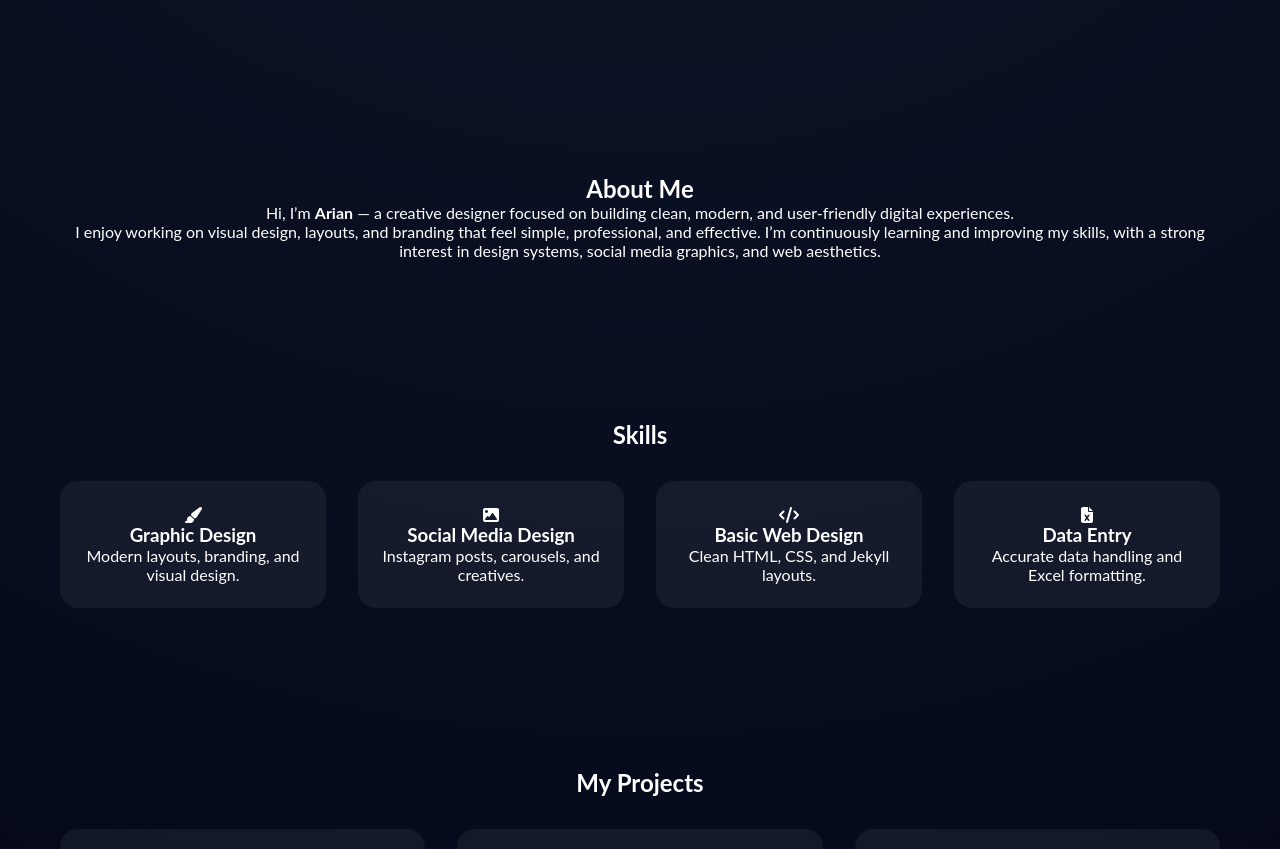
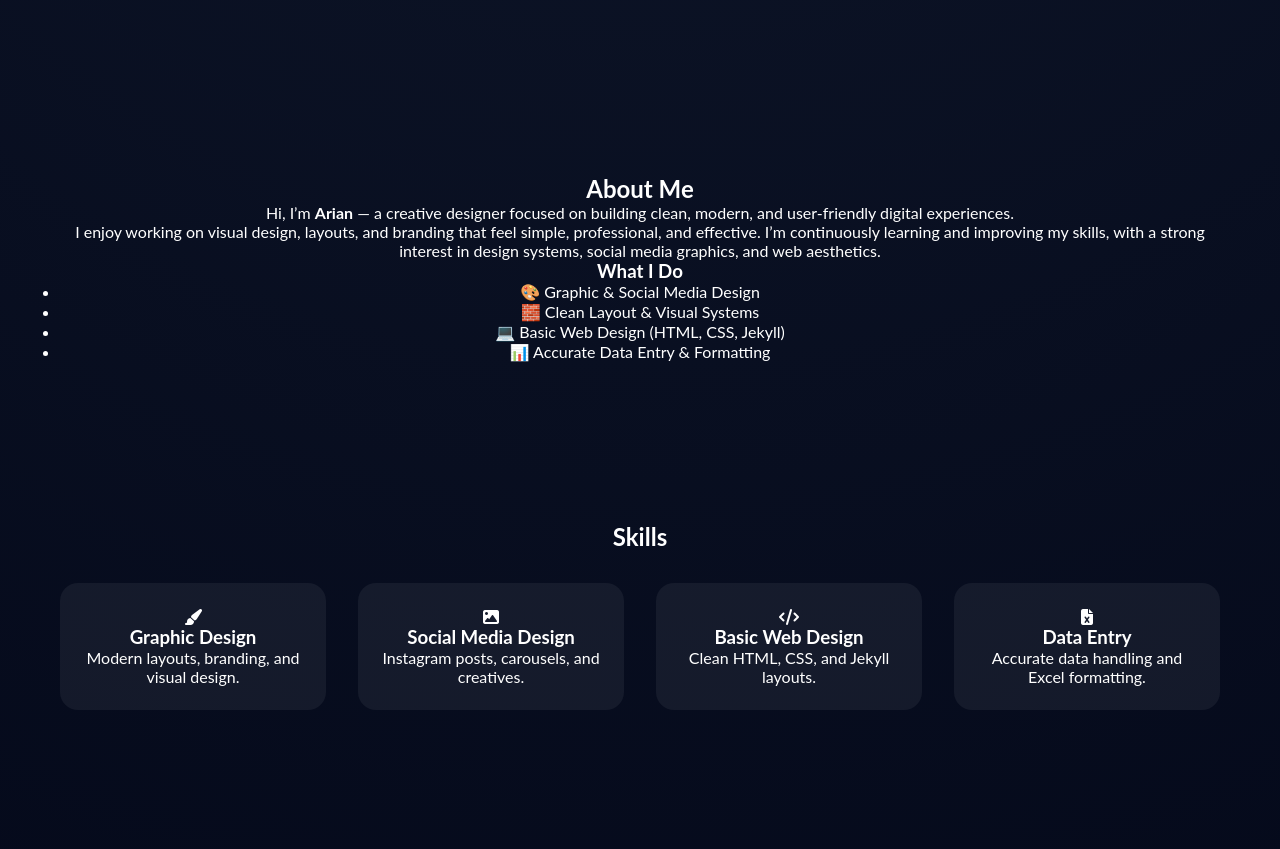
Before and after one commit to ariantechzone-stack/ariantechzone-stack.github.io, a Jekyll site: the page built from index.md, in a window 1280 px wide and 900 px high, scrolled down 692 px, cut to the strip 0-849 px from the top of the window. Built offline with Jekyll 4.4.1, drawn with Linux system fonts in a browser that asks for light colours.

Commit message:
Update index.md

```diff
--- a/index.md
+++ b/index.md
@@ -23,19 +23,39 @@ description: "Portfolio of Arian – modern design, social media creatives, and
      ABOUT SECTION
 ================================ -->
 <section id="about" class="about">
-  <div class="container">
-    <h2>About Me</h2>
-    <p>
-      Hi, I’m <strong>Arian</strong> — a creative designer focused on building clean,
-      modern, and user-friendly digital experiences.
-    </p>
-    <p>
-      I enjoy working on visual design, layouts, and branding that feel simple,
-      professional, and effective. I’m continuously learning and improving my skills,
-      with a strong interest in design systems, social media graphics, and web aesthetics.
-    </p>
+  <div class="container about-grid">
+
+    <!-- Left: Text -->
+    <div class="about-text">
+      <h2>About Me</h2>
+
+      <p class="about-intro">
+        Hi, I’m <strong>Arian</strong> — a creative designer focused on building
+        clean, modern, and user-friendly digital experiences.
+      </p>
+
+      <p>
+        I enjoy working on visual design, layouts, and branding that feel simple,
+        professional, and effective. I’m continuously learning and improving my
+        skills, with a strong interest in design systems, social media graphics,
+        and web aesthetics.
+      </p>
+    </div>
+
+    <!-- Right: Highlight Card -->
+    <div class="about-card">
+      <h3>What I Do</h3>
+      <ul>
+        <li>🎨 Graphic & Social Media Design</li>
+        <li>🧱 Clean Layout & Visual Systems</li>
+        <li>💻 Basic Web Design (HTML, CSS, Jekyll)</li>
+        <li>📊 Accurate Data Entry & Formatting</li>
+      </ul>
+    </div>
+
   </div>
 </section>
+
 
 <!-- ===============================
      SKILLS SECTION
```
